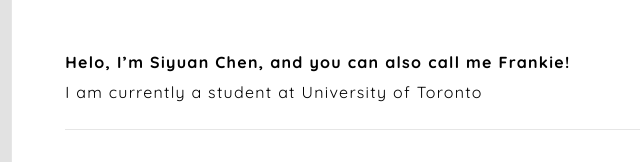
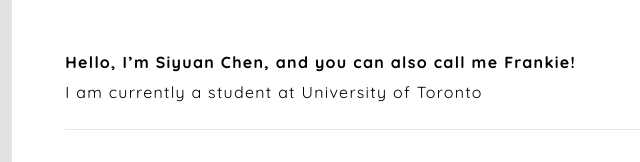
Before and after one commit to frankiecgg/frankiecgg.github.io, a plain HTML site: page index.html in a window 1280 px wide. Shown: the part 167-329 px from the top of the page, 303-943 px from the left. Drawn offline with Linux system fonts and the light colour scheme; some packages are replaced by stand-ins of ours; a script that the page names is missing; files whose address does not match are found by name.

Commit message:
Update index.html

```diff
--- a/index.html
+++ b/index.html
@@ -135,7 +135,7 @@
                 <div class="col-sm-12 clear-mrg text-box">
                     <h2 class="title-lg text-upper">About Me</h2>
 
-                    <p><b>Helo, I’m Siyuan Chen, and you can also call me Frankie!</b><br>
+                    <p><b>Hello, I’m Siyuan Chen, and you can also call me Frankie!</b><br>
                         I am currently a student at University of Toronto</p>
                 </div>
             </div>
```
